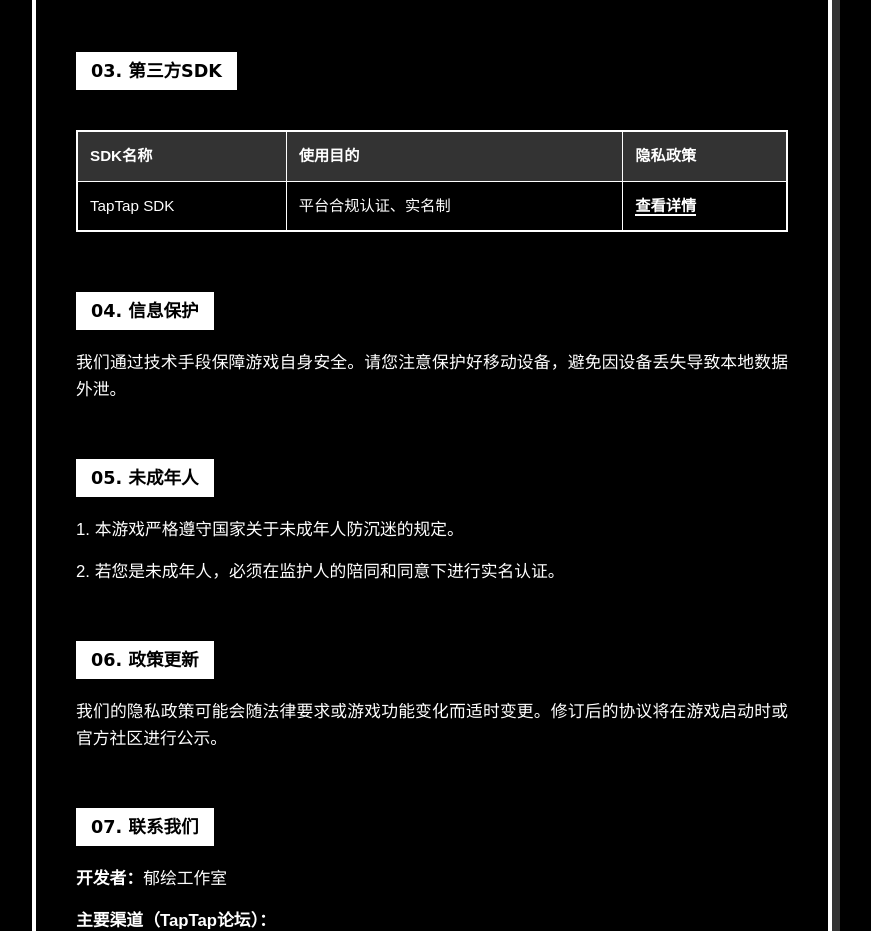
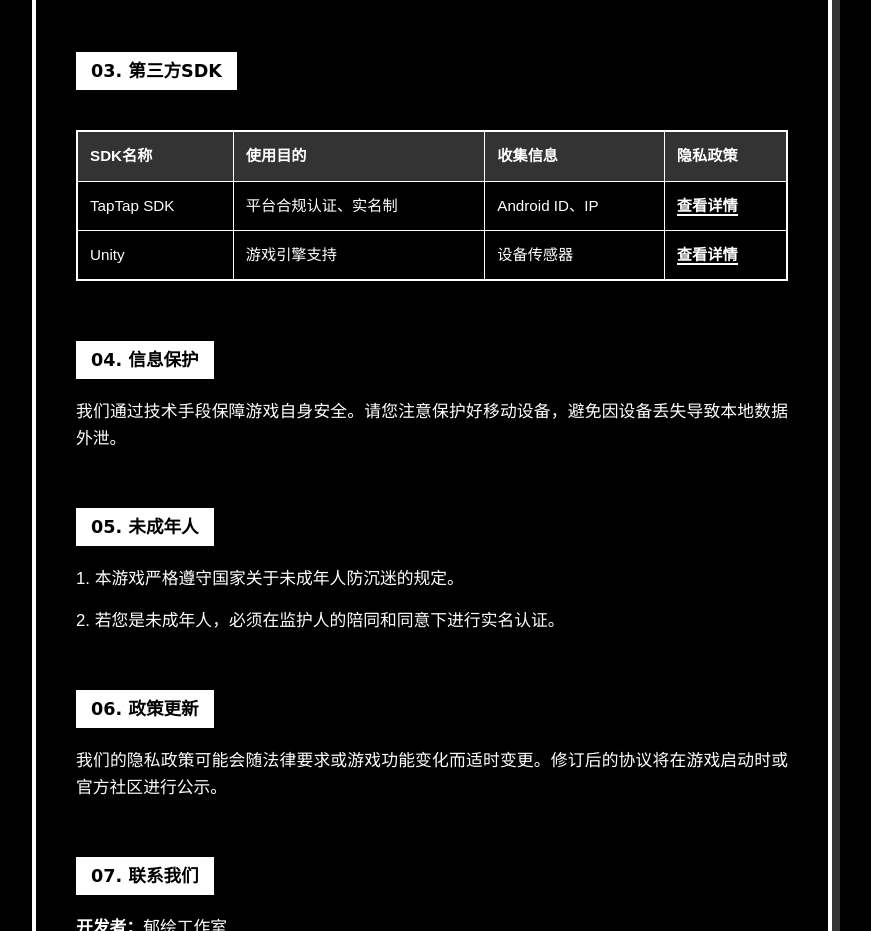
Before and after one commit to Jaywang1999/polar-night-cruise-privacy, a plain HTML site: page index.html in a window 1280 px wide. Shown: the part 1283-2214 px from the top of the page, without its empty margins (208-1079 px from the left). Drawn offline with Linux system fonts and the light colour scheme; a web font is replaced by a local one.

Commit message:
Update index.html

```diff
--- a/index.html
+++ b/index.html
@@ -276,6 +276,7 @@
                         <tr>
                             <th>SDK名称</th>
                             <th>使用目的</th>
+                            <th>收集信息</th>
                             <th>隐私政策</th>
                         </tr>
                     </thead>
@@ -283,7 +284,15 @@
                         <tr>
                             <td>TapTap SDK</td>
                             <td>平台合规认证、实名制</td>
+                            <td>Android ID、IP</td>
                             <td><a href="https://www.taptap.cn/doc/privacy-policy/" target="_blank">查看详情</a></td>
+                        </tr>
+                        <tr>
+                            <td>Unity</td>
+                            <td>游戏引擎支持</td>
+                            <td>设备传感器</td>
+                            <td><a href="https://unity.com/legal/game-player-and-app-user-privacy-policy"
+                                    target="_blank">查看详情</a></td>
                         </tr>
                     </tbody>
                 </table>
```
